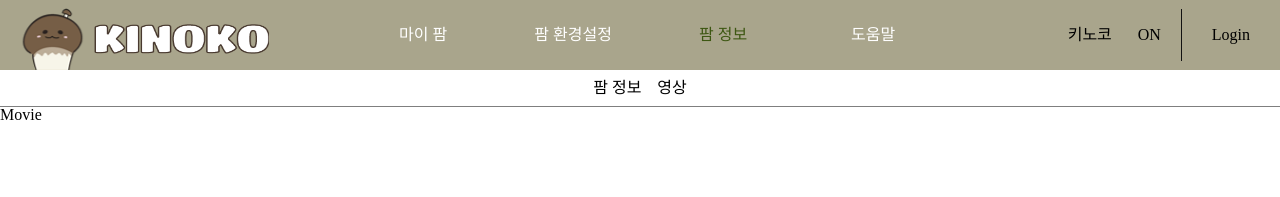
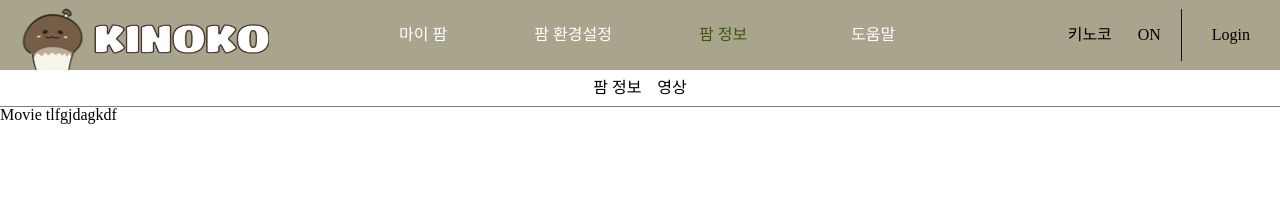
Before and after one commit to chungkyungsook/FrontEnd, a React (Create React App) app: page /farm/movie in a window 1280 px wide. Shown: the top 197 px of the page. Built offline with nearby package versions, Linux system fonts and the light colour scheme.

Commit message:
슬라이더 만들기 전

```diff
--- a/src/Kyungsook/Routes/Movie.js
+++ b/src/Kyungsook/Routes/Movie.js
@@ -1,9 +1,10 @@
 import React from 'react' ;
+//노력해
 
 const Movie = () => {
     return (
         <div>
-            Movie
+            Movie tlfgjdagkdf
         </div>
     );
 };
```
